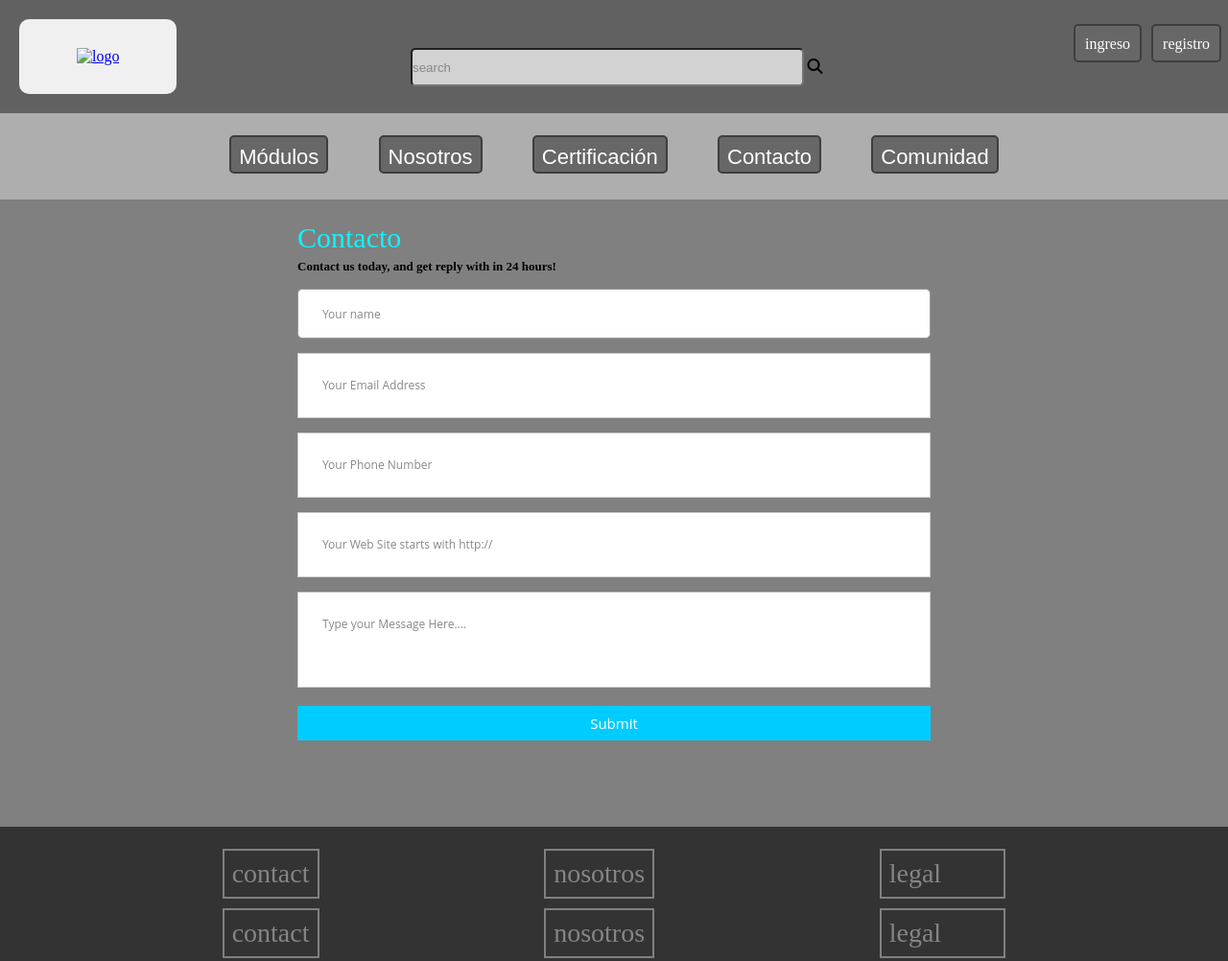
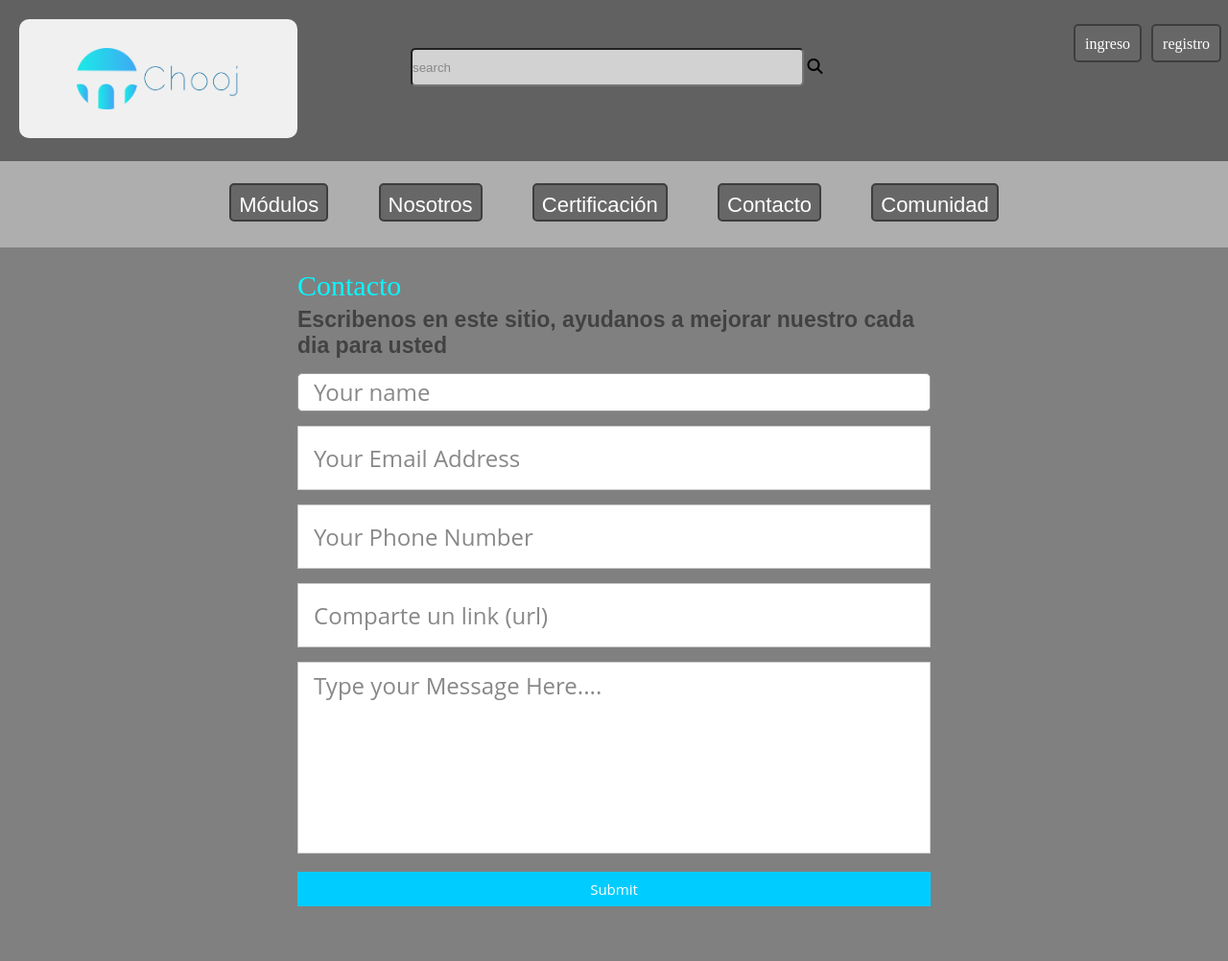
Before and after one commit to Sektor30/chooj-design, a plain HTML site: page vistas/formulario.html in a window 1280 px wide. Shown: the top 1002 px of the page at 96% size. Drawn offline with Linux system fonts and the light colour scheme; a script that the page names is missing.

Commit message:
3rd commit web design check

```diff
--- a/css/formulario.css
+++ b/css/formulario.css
@@ -59,7 +59,9 @@ font-weight: 400;
 #contact h4 {
 margin:5px 0 15px;
 display:block;
-font-size:13px;
+color: rgba(0, 0, 0, 0.486);
+font-family: sans-serif,Arial, Helvetica, sans-serif;
+font-size:23px;
 }
 
 fieldset {
@@ -72,10 +74,11 @@ width: 100%;
 
 #contact input[type="text"], #contact input[type="email"], #contact input[type="tel"], #contact input[type="url"], #contact textarea {
 width:100%;
+font-size: 24px;
 border:1px solid #CCC;
 background:#FFF;
 margin:0 0 5px;
-padding:25px;
+padding:16px;
 }
 
 #contact input[type="text"]:hover, #contact input[type="email"]:hover, #contact input[type="tel"]:hover, #contact input[type="url"]:hover, #contact textarea:hover {
@@ -86,9 +89,10 @@ border:1px solid #AAA;
 }
 
 #contact textarea {
-height:100px;
+height:200px;
 max-width:100%;
 resize:none;
+overflow: scroll;
 }
 
 #contact button[type="submit"] {
--- a/vistas/formulario.html
+++ b/vistas/formulario.html
@@ -9,10 +9,14 @@
 
     <title>FORMULARIO</title>
 </head>
+    <style>
+
+    </style>
+
 <body>
     <header>
         <a href="../curso.html">
-        <img class="logo" src="../source/img/CHOOJ-header.png"  alt="logo">
+        <img class="logo" src="../assets/CHOOJ-header.png"  alt="logo">
         </a>
 
         <div class="busqueda" style="background-image:url('searchicon.png');">
@@ -67,7 +71,7 @@
             <div class="contenido">
                 <form id="contact" action="" method="post">
                   <h3>Contacto</h3>
-                  <h4>Contact us today, and get reply with in 24 hours!</h4>
+                  <h4>Escribenos en este sitio, ayudanos a mejorar nuestro cada dia para usted </h4>
                   <fieldset>
                     <input placeholder="Your name" type="text" tabindex="1" required autofocus>
                   </fieldset>
@@ -78,7 +82,7 @@
                     <input placeholder="Your Phone Number" type="tel" tabindex="3" required>
                   </fieldset>
                   <fieldset>
-                    <input placeholder="Your Web Site starts with http://" type="url" tabindex="4" required>
+                    <input placeholder="Comparte un link (url)" type="url" tabindex="4" required>
                   </fieldset>
                   <fieldset>
                     <textarea placeholder="Type your Message Here...." tabindex="5" required></textarea>
```
Also changed, not shown: index.html (+5 -5 lines), vistas/blog.html (+1 -1 lines), vistas/busqueda-videos.html (+1 -1 lines), vistas/busquedaUsuario.html (+2 -2 lines), vistas/curso.html (+2 -2 lines), vistas/estilos.html (+1 -1 lines), vistas/iniciosesion.html (+1 -1 lines), vistas/quienes-somos.html (+1 -1 lines), assets/video-img.png (added), assets/video-img2.jpg (added), css/busquedaUsuario.css (renamed from css/busqueda.css).
